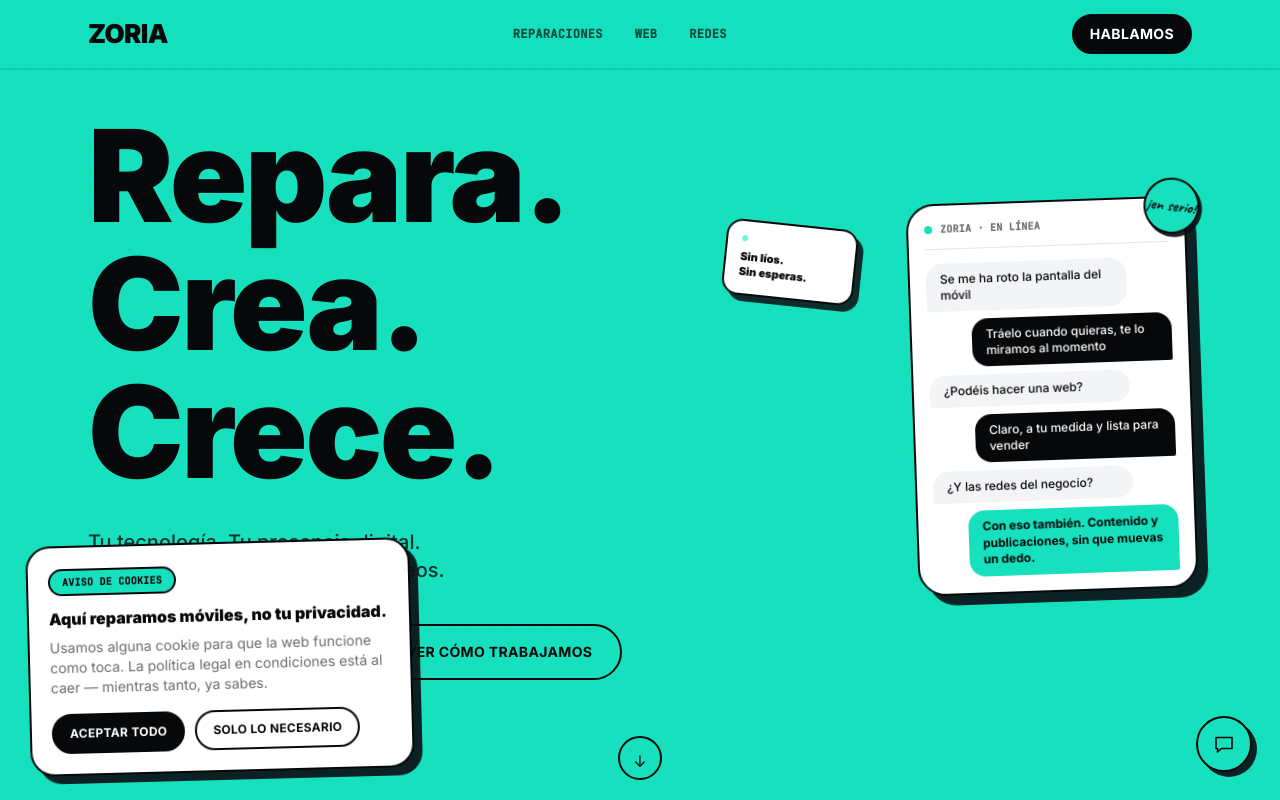
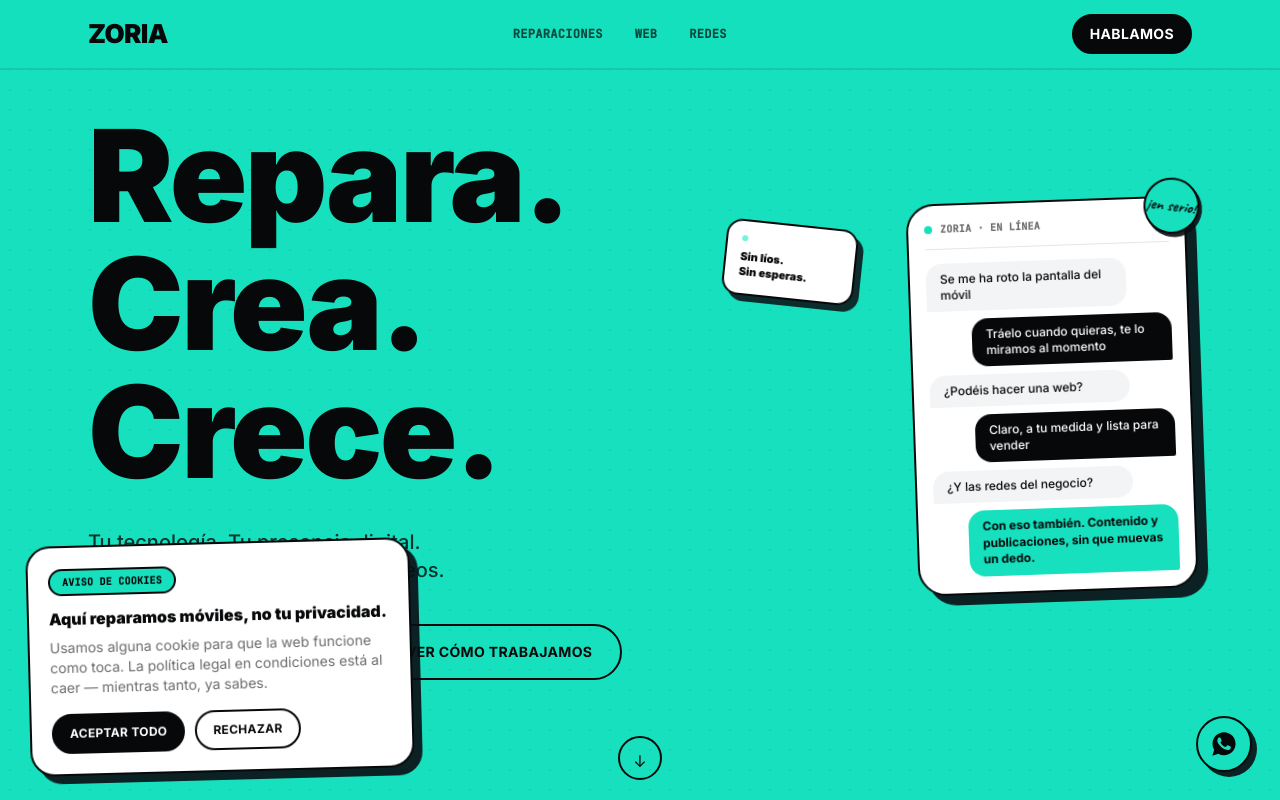
Before and after one commit to carlosfernandezdominguez99-dot/zoria-web, a Next.js app: page / in a window 1280 px wide. Shown: the top 800 px of the page. Built offline with nearby package versions, Linux system fonts and the light colour scheme.

Commit message:
Cookie banner con opcion de rechazar clara; icono real de WhatsApp en el boton flotante

```diff
--- a/src/components/CookieBanner.tsx
+++ b/src/components/CookieBanner.tsx
@@ -51,7 +51,7 @@ export default function CookieBanner() {
               onClick={cerrar}
               className="rounded-full border-2 border-graphite-950 px-4 py-2.5 text-xs font-bold uppercase tracking-wide text-graphite-950 transition-colors duration-200 hover:bg-graphite-950 hover:text-white"
             >
-              Solo lo necesario
+              Rechazar
             </button>
           </div>
         </motion.div>
--- a/src/components/FloatingActions.tsx
+++ b/src/components/FloatingActions.tsx
@@ -2,7 +2,7 @@
 
 import { useEffect, useState } from "react";
 import { AnimatePresence, motion } from "framer-motion";
-import { IconChat } from "./icons";
+import { IconWhatsApp } from "./icons";
 import { WHATSAPP_NUMBER } from "@/lib/config";
 
 export default function FloatingActions() {
@@ -49,7 +49,7 @@ export default function FloatingActions() {
         whileHover={{ y: -3, rotate: -3 }}
         className="flex h-14 w-14 items-center justify-center rounded-full border-2 border-graphite-950 bg-zoria-blue text-graphite-950 shadow-[5px_5px_0_0_rgba(10,13,18,0.9)] transition-shadow duration-200 hover:shadow-[7px_7px_0_0_rgba(10,13,18,0.9)]"
       >
-        <IconChat className="h-6 w-6" />
+        <IconWhatsApp className="h-7 w-7" />
       </motion.a>
     </div>
   );
--- a/src/components/icons.tsx
+++ b/src/components/icons.tsx
@@ -92,6 +92,14 @@ export function IconChat({ className = base }: IconProps) {
   );
 }
 
+export function IconWhatsApp({ className = base }: IconProps) {
+  return (
+    <svg viewBox="0 0 24 24" className={className} fill="currentColor">
+      <path d="M12.03 2C6.58 2 2.15 6.42 2.15 11.88c0 1.87.5 3.62 1.45 5.14L2 22l5.13-1.57a9.8 9.8 0 004.9 1.31h.01c5.45 0 9.88-4.42 9.88-9.88C21.92 6.4 17.5 2 12.03 2zm5.72 13.75c-.24.68-1.4 1.31-1.94 1.36-.5.05-1.03.24-3.44-.72-2.9-1.16-4.76-4.1-4.9-4.29-.14-.19-1.17-1.56-1.17-2.97s.73-2.11 1-2.4c.24-.27.53-.33.7-.33l.5.01c.16.01.37-.06.58.44.24.56.8 1.94.87 2.08.07.14.12.31.02.5-.1.19-.15.31-.3.48-.15.17-.31.38-.44.51-.15.15-.3.31-.13.6.17.3.75 1.24 1.62 2.01 1.11.99 2.05 1.3 2.35 1.44.3.15.47.13.65-.08.17-.2.73-.85.93-1.14.2-.29.4-.24.65-.14.26.09 1.65.78 1.93.92.29.15.48.22.55.34.07.12.07.71-.17 1.38z" />
+    </svg>
+  );
+}
+
 export function IconHeart({ className = base }: IconProps) {
   return (
     <svg viewBox="0 0 24 24" fill="none" className={className} stroke="currentColor" strokeWidth="1.6">
```
